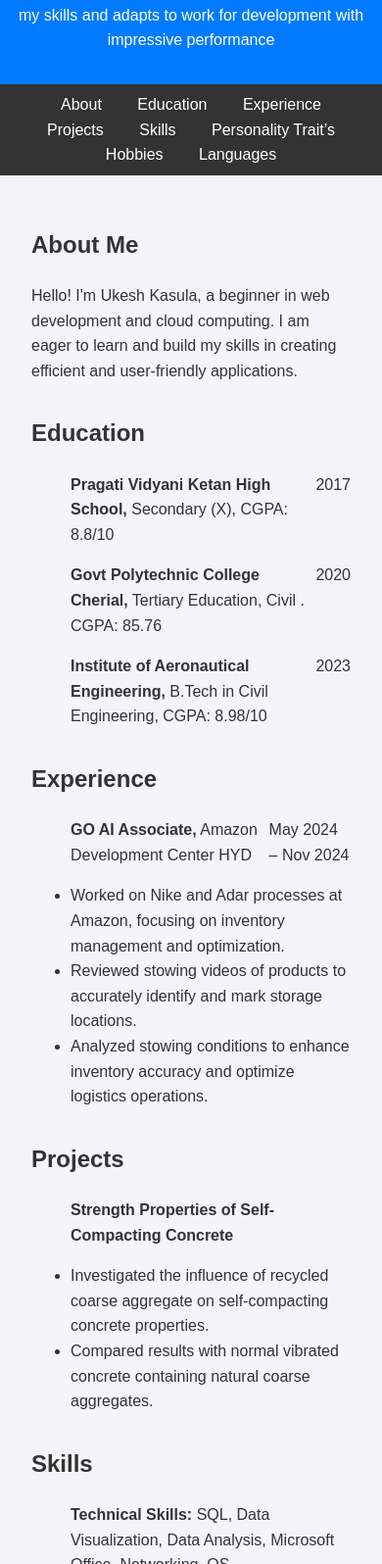
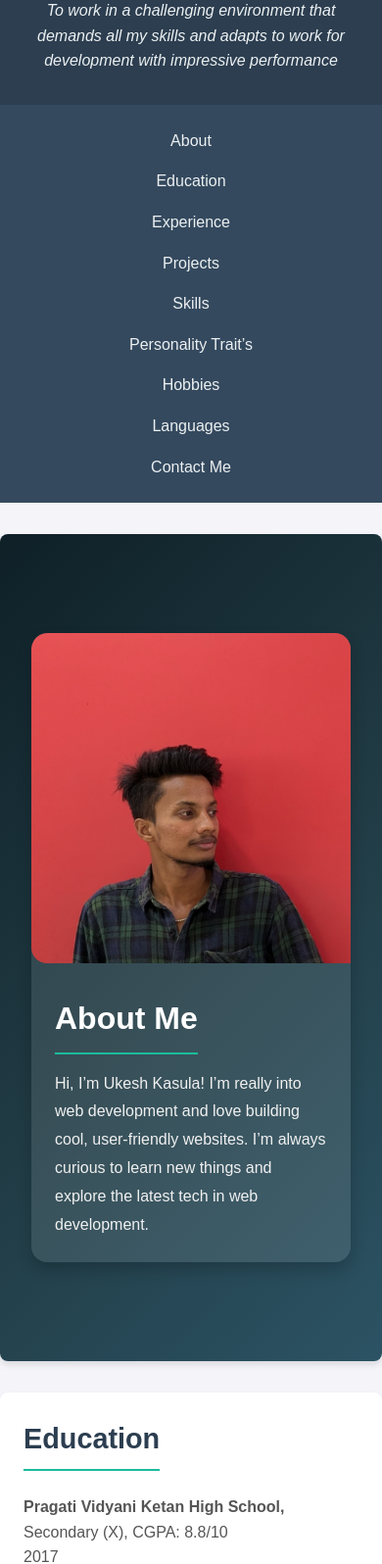
Before and after one commit to Ukeshnani/Portfolio, a website: page my-portfolio/index.html in a window 390 px wide. Shown: the part 106-1702 px from the top of the page at 98% size. Drawn offline with Linux system fonts and the light colour scheme.

Commit message:
updated portfolio view

```diff
--- a/my-portfolio/index.html
+++ b/my-portfolio/index.html
@@ -6,87 +6,7 @@
   <link rel="icon" type="image/svg+xml" href="/vite.svg" />
   <meta name="viewport" content="width=device-width, initial-scale=1.0" />
   <title>Portfolio</title>
-  <style>
-    body {
-      font-family: Arial, sans-serif;
-      margin: 0;
-      padding: 0;
-      line-height: 1.6;
-      color: #333;
-      background-color: #f4f4f9;
-    }
-
-    header {
-      background: #007bff;
-      color: #fff;
-      padding: 1rem 0;
-      text-align: center;
-    }
-
-    header h1 {
-      margin: 0;
-    }
-
-    nav {
-      background: #333;
-      color: #fff;
-      padding: 0.5rem 0;
-      text-align: center;
-    }
-
-    nav a {
-      color: #fff;
-      margin: 0 1rem;
-      text-decoration: none;
-    }
-
-    nav a:hover {
-      text-decoration: underline;
-    }
-
-    .container {
-      max-width: 1100px;
-      margin: auto;
-      padding: 2rem;
-    }
-
-    section {
-      margin-bottom: 2rem;
-    }
-
-    .skills ul {
-      list-style: none;
-      padding: 0;
-    }
-
-    .skills li {
-      background: #007bff;
-      color: #fff;
-      margin: 0.5rem 0;
-      padding: 0.5rem;
-      border-radius: 5px;
-    }
-
-    footer {
-      text-align: center;
-      padding: 1rem 0;
-      background: #333;
-      color: #fff;
-    }
-
-    .tag-cloud {
-      display: inline-block;
-      color: white;
-      padding: 8px 20px;
-      border-radius: 25px;
-      background-color: #2196F3;
-      margin-top: 8px;
-    }
-    .flex-container {
-  display: flex;
-  justify-content: space-between;
-}
-  </style>
+  <link rel="stylesheet" href="/src/style.css">
 </head>
 
 <body>
@@ -106,15 +26,23 @@
     <a href="#Personality Trait’s">Personality Trait’s</a>
     <a href="#Hobbies">Hobbies</a>
     <a href="#Languages">Languages</a>
+    <a href="#contact">Contact Me</a>
   </nav>
 
   <div class="container">
-    <section id="about">
+    <section id="about" class="about-page">
+      <div class="about-container">
+        <div class="about-photo">
+          <img src="/src/profilepic.jpg" alt="Ukesh Kasula's Photo" />
+        </div>
+        <div class="about-content">
           <h2>About Me</h2>
           <p>
-        Hello! I'm Ukesh Kasula, a beginner in web development and cloud computing. I am eager to learn and build my
-        skills in creating efficient and user-friendly applications.
+            Hi, I’m Ukesh Kasula! I’m really into web development and love building cool, user-friendly websites.
+            I’m always curious to learn new things and explore the latest tech in web development.
           </p>
+        </div>
+      </div>
     </section>
 
     <section id="Education">
@@ -177,14 +105,21 @@
         <ul>
           <div class="flex-container">
             <div>
-            <b>Strength Properties of Self-Compacting Concrete</b>
+              <b>Strength Properties of Self-Compacting Concrete by partial replacement of coarse aggregate with
+                recycled coarse aggregate</b>
             </div>
 
           </div>
         </ul>
         <ul>
-          <li>Investigated the influence of recycled coarse aggregate on self-compacting concrete properties.</li>
-          <li>Compared results with normal vibrated concrete containing natural coarse aggregates.</li>
+          <b>Description:</b> This project focuses about the influence of different amount recycled coarse aggregate
+          obtained from a demolished
+          on the properties of self-compacting concrete and the results will be compared with normal vibrated concrete
+          containing 100%
+          natural coarse aggregate. Some important physical and mechanical properties of natural and recycled
+          aggregate will be carried out
+          in this project
+
         </ul>
 
       </div>
@@ -249,8 +184,9 @@
     <section id="contact">
       <h2>Contact Me</h2>
       <ul>
-      <p><b>Email:</b> ukeshkasula@gmail.com</p>
-      <p><b>LinkedIn:</b> <a href="https://www.linkedin.com/in/ukesh-kasula-999844214/" target="_blank">linkedin.com/in/ukesh-kasula</a>
+        <p><b>Email:</b> <a href= "https://mail.google.com/mail/?view=cm&to=ukeshkasula@gmail.com&su=&body=" target="_blank">ukeshkasula@gmail.com</a></p>
+        <p><b>LinkedIn:</b> <a href="https://www.linkedin.com/in/ukesh-kasula-999844214/"
+            target="_blank">linkedin.com/in/ukesh-kasula</a>
         </p>
         <p><b>GitHub: </b> <a href="https://github.com/Ukeshnani" target="_blank"> github.com/Ukeshnani</a></p>
       </ul>
--- a/my-portfolio/src/style.css
+++ b/my-portfolio/src/style.css
@@ -1,96 +1,237 @@
-:root {
-  font-family: Inter, system-ui, Avenir, Helvetica, Arial, sans-serif;
-  line-height: 1.5;
-  font-weight: 400;
-
-  color-scheme: light dark;
-  color: rgba(255, 255, 255, 0.87);
-  background-color: #242424;
-
-  font-synthesis: none;
-  text-rendering: optimizeLegibility;
-  -webkit-font-smoothing: antialiased;
-  -moz-osx-font-smoothing: grayscale;
-}
-
-a {
-  font-weight: 500;
-  color: #646cff;
-  text-decoration: inherit;
-}
-a:hover {
-  color: #535bf2;
+/* General Reset */
+* {
+  margin: 0;
+  padding: 0;
+  box-sizing: border-box;
 }
 
 body {
-  margin: 0;
-  display: flex;
-  place-items: center;
-  min-width: 320px;
-  min-height: 100vh;
+  font-family: 'Arial', sans-serif;
+  line-height: 1.6;
+  color: #333;
+  background-color: #f4f4f9;
 }
 
-h1 {
-  font-size: 3.2em;
-  line-height: 1.1;
+/* Header Section */
+header {
+  background-color: #2c3e50;
+  color: #ecf0f1;
+  text-align: center;
+  padding: 2rem 1rem;
 }
 
-#app {
-  max-width: 1280px;
-  margin: 0 auto;
-  padding: 2rem;
-  text-align: center;
+header h1 {
+  font-size: 2.5rem;
+  margin-bottom: 0.5rem;
 }
 
-.logo {
-  height: 6em;
-  padding: 1.5em;
-  will-change: filter;
-  transition: filter 300ms;
-}
-.logo:hover {
-  filter: drop-shadow(0 0 2em #646cffaa);
-}
-.logo.vanilla:hover {
-  filter: drop-shadow(0 0 2em #f7df1eaa);
+header p {
+  font-size: 1rem;
+  font-style: italic;
 }
 
-.card {
-  padding: 2em;
+/* Navigation */
+nav {
+  display: flex;
+  justify-content: center;
+  background-color: #34495e;
+  padding: 1rem;
 }
 
-.read-the-docs {
-  color: #888;
+nav a {
+  color: #ecf0f1;
+  text-decoration: none;
+  margin: 0 1rem;
+  font-size: 1rem;
+  transition: color 0.3s;
 }
 
-button {
-  border-radius: 8px;
-  border: 1px solid transparent;
-  padding: 0.6em 1.2em;
-  font-size: 1em;
-  font-weight: 500;
-  font-family: inherit;
-  background-color: #1a1a1a;
-  cursor: pointer;
-  transition: border-color 0.25s;
-}
-button:hover {
-  border-color: #646cff;
-}
-button:focus,
-button:focus-visible {
-  outline: 4px auto -webkit-focus-ring-color;
+nav a:hover {
+  color: #1abc9c;
 }
 
-@media (prefers-color-scheme: light) {
-  :root {
-    color: #213547;
-    background-color: #ffffff;
+/* Main Content */
+.container {
+  max-width: 900px;
+  margin: 2rem auto;
+  /* padding: 0 1rem; */
+}
+
+/* Section Styling */
+section {
+  margin-bottom: 2rem;
+  background: #ffffff;
+  padding: 1.5rem;
+  border-radius: 8px;
+  box-shadow: 0 4px 6px rgba(0, 0, 0, 0.1);
+}
+
+section h2 {
+  font-size: 1.8rem;
+  margin-bottom: 1rem;
+  color: #2c3e50;
+  border-bottom: 2px solid #1abc9c;
+  display: inline-block;
+  padding-bottom: 0.5rem;
+}
+
+section p,
+section ul {
+  font-size: 1rem;
+  color: #555;
+}
+
+section ul {
+  list-style: none;
+  margin-top: 0.5rem;
+  list-style-type: disc;
+
+}
+
+section ul li {
+  margin: 0.5rem 0;
+  margin-left:1rem ;
+
+
+}
+
+/* Flex Containers  */
+.flex-container {
+  display: flex;
+  justify-content: space-between;
+  align-items: center;
+  margin-bottom: 0.5rem;
+}
+
+.flex-container div {
+  font-size: 1rem;
+}
+
+/* Contact Section */
+#contact ul p {
+  margin: 0.5rem 0;
+}
+
+#contact a {
+  color: #1abc9c;
+  text-decoration: none;
+}
+
+#contact a:hover {
+  text-decoration: underline;
+}
+
+/* Footer */
+footer {
+  text-align: center;
+  padding: 1rem;
+  background-color: #2c3e50;
+  color: #ecf0f1;
+  margin-top: 2rem;
+  font-size: 0.9rem;
+}
+
+/* Responsive Design */
+@media (max-width: 768px) {
+  nav {
+    flex-direction: column;
+    align-items: center;
   }
-  a:hover {
-    color: #747bff;
+
+  nav a {
+    margin: 0.5rem 0;
   }
-  button {
-    background-color: #f9f9f9;
+
+  .flex-container {
+    flex-direction: column;
+    align-items: flex-start;
   }
 }
+
+/* About Section Full Page Styling */
+.about-page {
+  display: flex;
+  align-items: center;
+  justify-content: center;
+  height: 100vh; /* Full viewport height */
+  background: linear-gradient(135deg, #0f2027, #203a43, #2c5364); /* Matching gradient */
+  color: #fff;
+  padding: 2rem;
+}
+
+
+.about-container {
+  display: flex;
+  align-content: space-around;
+  max-width: 1200px;
+  border-radius: 16px;
+  background-color: rgba(255, 255, 255, 0.1); /* Transparent white for a card effect */
+  box-shadow: 0 8px 16px rgba(0, 0, 0, 0.2);
+  overflow: hidden;
+}
+
+/* Left Side Photo Styling */
+.about-photo {
+  flex: 2;
+  max-width: 40%;
+}
+
+.about-photo img {
+  width: 100%;
+  height: 100%;
+  /* object-fit: contain; Ensures the photo fits nicely */
+  /* border-radius: 16px; */
+  border-top-left-radius: 16px;
+  border-bottom-left-radius: 16px;
+}
+
+/* Right Side Content Styling */
+.about-content {
+  flex: 2;
+  padding: 2rem;
+  text-align: left;
+}
+
+.about-content h2 {
+  font-size: 2.5rem;
+  margin-bottom: 1rem;
+  color: #fff;
+}
+
+.about-content p {
+  font-size: 1.2rem;
+  line-height: 1.8;
+  color: #f0f0f0;
+}
+
+@media (max-width: 768px) {
+  .about-container {
+    flex-direction: column; /* Stack image and content vertically */
+    text-align: center; /* Center-align text for smaller screens */
+  }
+
+  .about-photo {
+    max-width: 100%; /* Allow image to take full width */
+    height: auto; /* Maintain aspect ratio */
+    border-radius: 0; /* Remove side-specific borders for consistency */
+  }
+
+  .about-photo img {
+    /* border-top-left-radius: 16px; Round the top of the image */
+    /* border-top-right-radius: 16px;
+    border-bottom-left-radius: 0;
+    border-bottom-right-radius: 0; */
+  }
+
+  .about-content {
+    padding: 1.5rem;
+  }
+
+  .about-content h2 {
+    font-size: 2rem; /* Reduce heading size for mobile */
+  }
+
+  .about-content p {
+    font-size: 1rem; /* Adjust paragraph size */
+  }
+}
```
Also changed, not shown: my-portfolio/src/profilepic.jpg (added), my-portfolio/vercel.json (deleted). Lines whose indentation alone changed are shown as unchanged.
